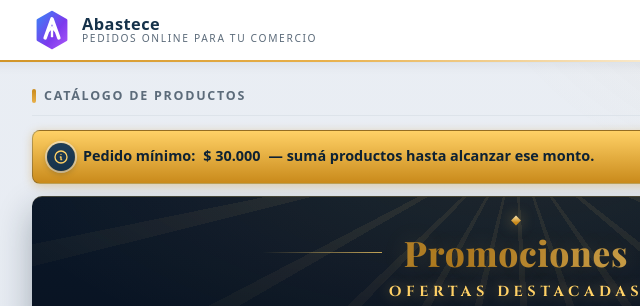
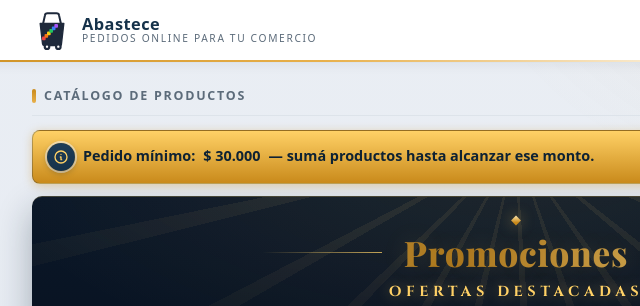
Before and after one commit to Lucianog13/abastece-demo, a plain HTML site: page index.html in a window 1280 px wide. Shown: the top 306 px of the page, 124-764 px from the left. Drawn offline with nearby package versions, Linux system fonts and the light colour scheme; a web font is replaced by a local one.

Commit message:
logo nuevo: carrito con diagonal arcoiris (referencia del cliente)

```diff
--- a/index.html
+++ b/index.html
@@ -23,17 +23,18 @@
     <div class="topbar-inner">
       <div class="marca">
         <svg class="logo" viewBox="0 0 240 240" fill="none" xmlns="http://www.w3.org/2000/svg" alt="Abastece">
-          <defs>
-            <linearGradient id="gLogo" x1="0" y1="0" x2="1" y2="1">
-              <stop offset="0" stop-color="#3b82f6"/>
-              <stop offset=".6" stop-color="#7c3aed"/>
-              <stop offset="1" stop-color="#a855f7"/>
-            </linearGradient>
-          </defs>
-          <path d="M120 13 L204 62 V178 L120 227 L36 178 V62 Z" fill="url(#gLogo)" stroke="url(#gLogo)" stroke-width="17" stroke-linejoin="round"/>
-          <path d="M79 167 L120 53 L161 167" stroke="#fff" stroke-width="21" stroke-linecap="round" stroke-linejoin="round"/>
-          <path d="M120 157 V105" stroke="#fff" stroke-width="14" stroke-linecap="round"/>
-          <path d="M101 124 L120 105 L139 124" fill="none" stroke="#fff" stroke-width="14" stroke-linecap="round" stroke-linejoin="round"/>
+          <path d="M66 84 L78 31 Q79 20 93 20 L147 20 Q161 20 162 31 L174 84" fill="none" stroke="#1e293b" stroke-width="12" stroke-linecap="round"/>
+          <path d="M49 81 L63 202 Q63.5 213 74 213 L166 213 Q177 213 177 202 L191 81 Z" fill="#1e293b" stroke="#1e293b" stroke-width="8" stroke-linejoin="round"/>
+          <rect x="60" y="159" width="22" height="22" rx="6" fill="#ef4444"/>
+          <rect x="75" y="144" width="22" height="22" rx="6" fill="#f97316"/>
+          <rect x="90" y="129" width="22" height="22" rx="6" fill="#facc15"/>
+          <rect x="104" y="114" width="22" height="22" rx="6" fill="#22c55e"/>
+          <rect x="119" y="99" width="22" height="22" rx="6" fill="#3b82f6"/>
+          <rect x="134" y="84" width="22" height="22" rx="6" fill="#a855f7"/>
+          <circle cx="90" cy="220" r="20" fill="#1e293b"/>
+          <circle cx="90" cy="220" r="7" fill="#ffffff"/>
+          <circle cx="158" cy="220" r="20" fill="#1e293b"/>
+          <circle cx="158" cy="220" r="7" fill="#ffffff"/>
         </svg>
         <div class="marca-texto">
           <span class="marca-nombre">Abastece</span>
```
Also changed, not shown: assets/logo-abastece.png, assets/logo-abastece.svg, assets/logo-icono-512.png, assets/logo-icono.svg, assets/logo.png, assets/social/00-portada.png, favicon.svg.
